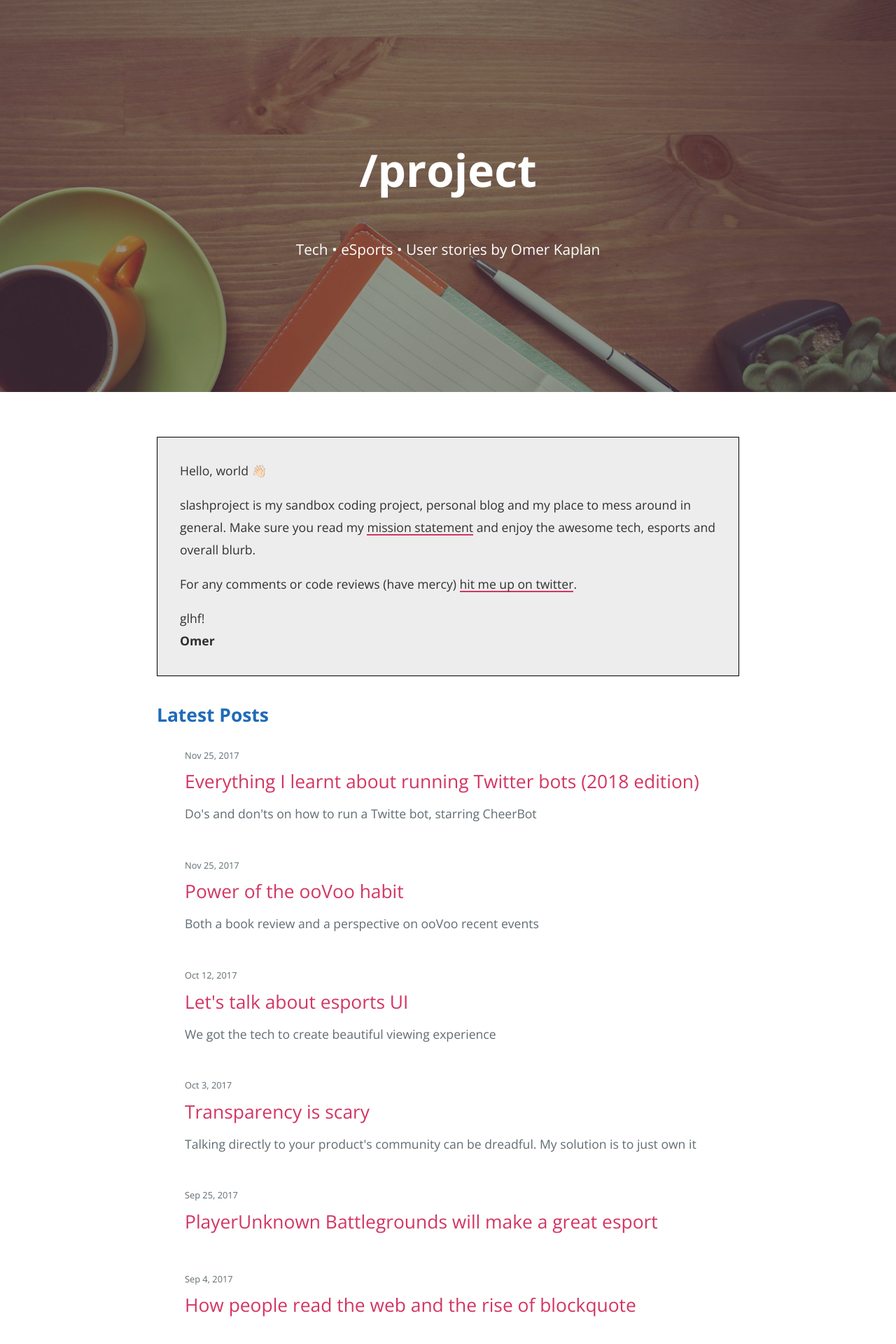
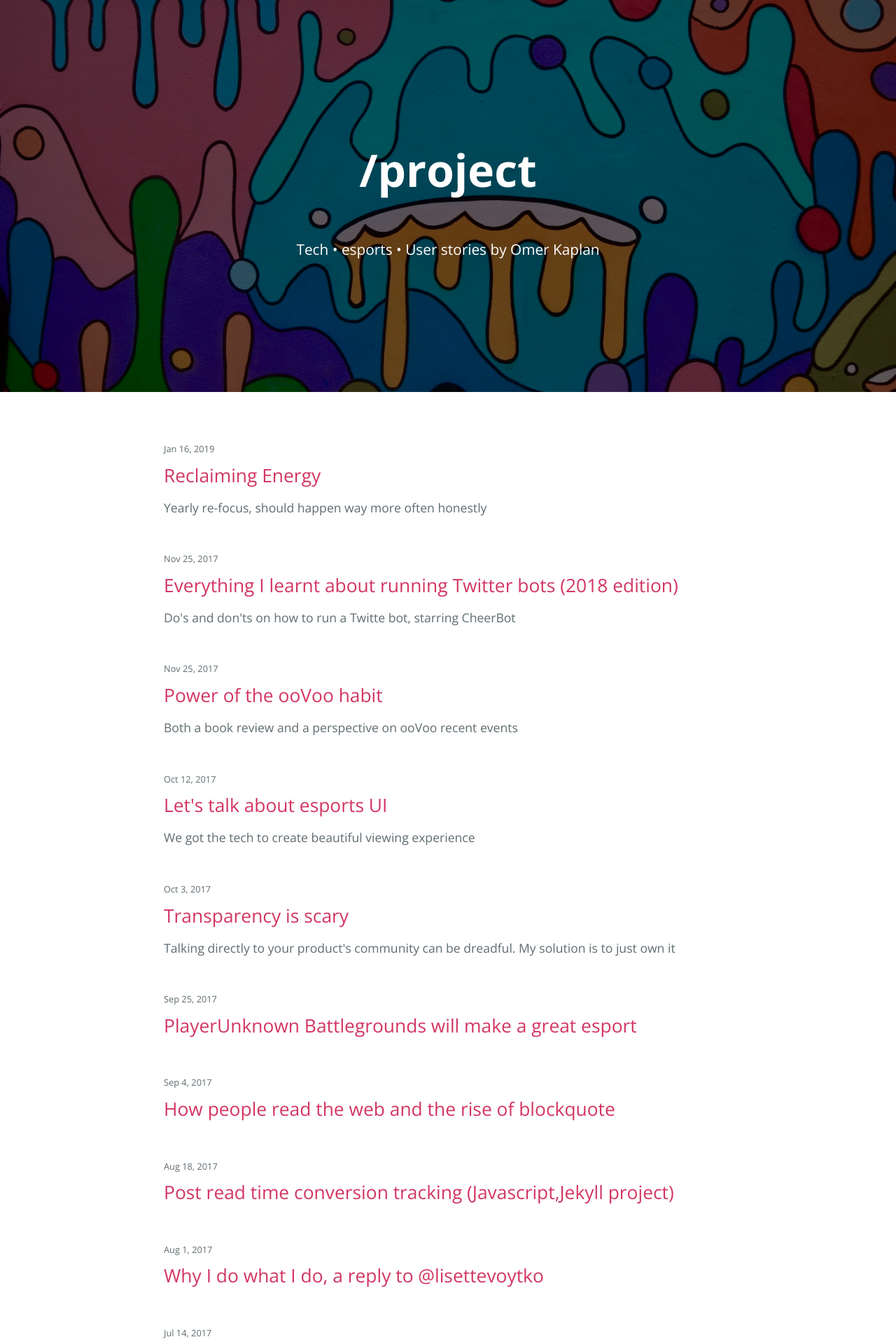
Before and after one commit to omerkaplan/project, a Jekyll site: the page built from index.md, in a window 1280 px wide. Shown: the top 1920 px of the page at 70% size. Built offline with Jekyll 4.4.1, drawn with Linux system fonts in a browser that asks for light colours; nearby versions of some CDN libraries.

Commit message:
new post - been a while

```diff
--- a/_config.yml
+++ b/_config.yml
@@ -4,7 +4,7 @@
 # Site settings
 title: /project
 email: email@email.com
-description: Tech &#8226; eSports &#8226; User stories
+description: Tech &#8226; esports &#8226; User stories
 owner_name: "Omer Kaplan" #This appears on the title of the homepage
 baseurl: "" # the subpath of your site, e.g. /blog *NOTE* This is differnt from local file dure to testing
 url: "http://slashproject.co" # the base hostname & protocol *NOTE* This is differnt from local file due to testing
--- a/_data/cat-info.yml
+++ b/_data/cat-info.yml
@@ -7,3 +7,4 @@ jekyll: " is a category that talks about the platform that this project runs on.
 javascript: "is all about me messing around with Javascript and jQuery. Documenting stuff I've done and how can I do it better as I make progress."
 esports: "- It's amazing to live in a time where esports is transitioning from niche to mainstream. Stick around and watch it happen."
 programming: " - look at me I'm building stuff!"
+200words: " - my humble writing project for 2019. 200 words, at least once a week ✨"
--- a/_layouts/homepage.html
+++ b/_layouts/homepage.html
@@ -9,11 +9,7 @@
 <!--Page's content goes below-->
 <section class="main-content">
 
-<div class="homepage-hello-world">
-{{ content }}
-</div>
-
-<h2>Latest Posts</h2>
+<!--<h2>Latest Posts</h2>-->
  <ul class="post-list">
    {% for post in site.posts %}
      <li>
--- a/_layouts/post.html
+++ b/_layouts/post.html
@@ -17,7 +17,7 @@
 
     <!-- Latest posts in the same category as the specific post -->
 
-    <div class="latest-posts"><h3>Latest Posts in #{{ page.categories }}</h3>
+    <div class="latest-posts"><h3>More in #{{ page.categories }}</h3>
     <ul>
       {% for post in site.categories[page-cat] %}
       <li><a onclick="ga('send', 'event', 'Navigation', 'Latest Posts', '{{ page.title }}');" href="{{ post.url }}">{{ post.title }}</a></li>
--- /dev/null
+++ b/_posts/2019-01-16-reclaiming-energy.md
@@ -0,0 +1,18 @@
+---
+layout: post
+title:  "Reclaiming Energy"
+subtitle: "Yearly re-focus, should happen way more often honestly"
+date:   2019-01-16 10:00:00 -0400
+categories: "200words"
+author: "Omer Kaplan"
+image: "airplanes.jpg"
+image-credit: "Annie Spratt"
+---
+
+2018 was the year where I picked up recording and production, got back on my exercising horse (which got pushed aside with my latest programming project) and speaking of programming, I also trained myself on programming in Python and actively working on a full-stack web project - all while staying on top of a super dynamic and awesome full time job.
+
+That is a lot of mental overload.
+
+Like your typical mobile game, I feel like my day is running on two major resources: **Time and energy**. Time is the ever present constant ([apparently this is debatable](https://www.quora.com/Time-physics-Is-time-constant)) and as time alapses through the day I'm using energy to make decisions based on the different projects I'm working on, whether they are the most mundane home related responsibilities or very specific work tasks.
+
+While I can't do much about time, I'm going to start 2019 by managing my energy economy more efficiently. The first step is looking at my huge project list and cut everything that doesn't provide me with value or doesn't correspond with my 2019 yearly goals. The next step would be creating new projects and tasks that  augments everything I want to achieve but for now, I'm reclaiming energy.
--- a/_sass/jekyll-theme-cayman.scss
+++ b/_sass/jekyll-theme-cayman.scss
@@ -731,7 +731,7 @@ a {
       height: 35rem;
 
       &:after{
-       background:rgba(0, 0, 0, 0.3);
+       background:rgba(0, 0, 0, 0.6);
        content: "";
        width: 100%;
        height: auto;
@@ -787,7 +787,8 @@ a {
  * Post list
  */
 .post-list {
-  margin-left: 0;
+  margin-left: -30px;
+  margin-right: 30px;
   list-style: none;
 
   > li {
--- a/robots.txt
+++ b/robots.txt
@@ -1,4 +1,2 @@
 User-Agent: *
 Disallow:
-
-Sitemap: http://slashproject.co/sitemap.xml
```
Also changed, not shown: assets/img/airplanes.jpg (added), assets/img/homepage.jpg, 1 other file.
